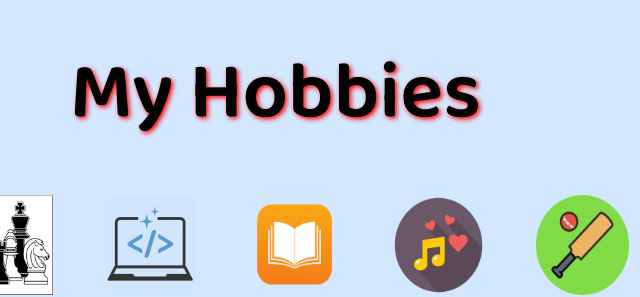
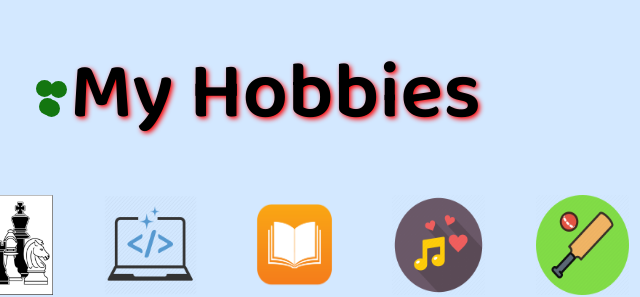
Before and after one commit to aryamparmar/portfolio, a plain HTML site: page index.html in a window 1280 px wide. Shown: the part 1462-1759 px from the top of the page, 391-1031 px from the left. Drawn offline with Linux system fonts and the light colour scheme; a web font is replaced by a local one.

Commit message:
Update index.html

```diff
--- a/index.html
+++ b/index.html
@@ -11,7 +11,7 @@
     <link rel="preconnect" href="https://fonts.googleapis.com">
 <link rel="preconnect" href="https://fonts.gstatic.com" crossorigin>
 <link href="https://fonts.googleapis.com/css2?family=Mochiy+Pop+P+One&display=swap" rel="stylesheet">
-    <title>About Aryam</title>
+    <title>Portfolio</title>
     <style>
         *{
             background-color:#d3e8ff;
@@ -254,6 +254,7 @@
             display: inline-block;
             font-size: 20px;
             font-size: 120%;
+            /* text-align: center; */
 
         }
         .buttonForSkill{
@@ -265,15 +266,16 @@
             top: 275px;
             top: 190px;
             left: 10%;
-             width: 200px;
-             width: 7%;
-             width: 6%;
-             padding: 1px 1px 0px 3%;
+            width: 200px;
+            width: 7%;
+            width: 6%;
+            padding: 1px 1px 0px 3%;
 
             display: inline-block;
             font-size: 20px;
             font-size: 120%;
 
+            /* text-align: center; */
         }
         .container img{
             /* position: fixed; */
@@ -459,6 +461,98 @@
             left: -50px;
             /* top: 1000px; */
         }
+        .enjoy1{
+            /* border: 2px solid red; */
+            height: 17px;
+            width: 17px;
+            position: relative;
+            border-radius: 50%;
+            bottom: 200px;
+            /* left: 300px; */
+            left: 33%;
+            animation-name: enjoy1;
+            animation-duration: 3s;
+            animation-iteration-count: infinite;
+            display: inline-block;
+        }
+        .enjoy2{
+            /* border: 2px solid red; */
+            height: 17px;
+            width: 17px;
+            position: relative;
+            border-radius: 50%;
+            bottom: 200px;
+            /* left: 300px; */
+            left: 33%;
+            animation-name: enjoy2;
+            animation-duration: 3s;
+            animation-iteration-count: infinite;
+           display: inline-block;
+        }
+        .enjoy3{
+            /* border: 2px solid red; */
+            height: 17px;
+            width: 17px;
+            position: relative;
+            border-radius: 50%;
+            bottom: 200px;
+            /* left: 300px; */
+            left: 33%;
+            animation-name: enjoy3;
+            animation-duration: 3s;
+            animation-iteration-count: infinite;
+           display: inline-block;
+
+        }
+        .enjoy4{
+            /* border: 2px solid red; */
+            height: 17px;
+            width: 17px;
+            position: relative;
+            border-radius: 50%;
+            bottom: 200px;
+            /* left: 300px; */
+            left: 33%;
+            animation-name: enjoy4;
+            animation-duration: 3s;
+            animation-iteration-count: infinite;
+           display: inline-block;
+
+        }
+        @keyframes enjoy1 {
+            0%{background-color: red; left:34% ; bottom: 140px;}
+            25%{background-color: orange; left:33% ; bottom: 140px;}
+            50%{background-color: rgb(255, 0, 212); left:33% ; bottom: 120px;}
+            75%{background-color: green; left:34% ; bottom: 120px;}
+            100%{background-color: red; left:34% ; bottom: 140px;}
+        }
+        @keyframes enjoy2 {
+            0%{background-color: red; left:31.5% ; bottom: 140px;}
+            25%{background-color: orange; left:31.5% ; bottom: 120px;}
+            50%{background-color: rgb(255, 0, 212); left:32.8% ; bottom: 120px;}
+            75%{background-color: green; left:32.8% ; bottom: 140px;}
+            100%{background-color: red; left:31.5% ; bottom: 140px;}
+        }
+        @keyframes enjoy3 {
+            0%{background-color: red; left:30% ; bottom: 120px;}
+            25%{background-color: orange; left:31.5% ; bottom: 120px;}
+            50%{background-color: rgb(255, 0, 212); left:31.5% ; bottom: 140px;}
+            75%{background-color: green; left:30% ; bottom: 140px;}
+            100%{background-color: red; left:30% ; bottom: 120px;}
+        }
+        @keyframes enjoy4 {
+            0%{background-color: red; left:30% ; bottom: 120px;}
+            25%{background-color: orange; left:30% ; bottom: 140px;}
+            50%{background-color: rgb(255, 0, 212); left:28.7% ; bottom: 140px;}
+            75%{background-color: green; left:28.7% ; bottom: 120px;}
+            100%{background-color: red; left:30% ; bottom: 120px;}
+            /* 0%{background-color: red; left:31% ; bottom: 110px;}
+            25%{background-color: red; left:31% ; bottom: 150px;}
+            50%{background-color: red; left:29% ; bottom: 150px;}
+            75%{background-color: red; left:29% ; bottom: 110px;}
+            100%{background-color: red; left:31% ; bottom: 110px;} */
+        }
+
 
         @keyframes example {
              0%   {background-color:red; left:0px; top:70px;}
@@ -508,6 +602,27 @@
              50%  {background-color:blue; left:200px; top:200px;}
              75%  {background-color:green; left:0px; top:200px;}
              100% {background-color:red; left:0px; top:0px;} */
+           }
+           @media screen and (max-width:1154px) {
+
+            .enjoy1{
+
+           display: none;
+       }
+       .enjoy2{
+
+          display: none;
+       }
+       .enjoy3{
+
+          display: none;
+
+       }
+       .enjoy4{
+           display: none;
+
+
+       }
            }
         @media screen and (max-width:764px) {
             p {
@@ -951,6 +1066,26 @@
             top: -10px;
             /* left: -500px; */
         }
+        .enjoy1{
+
+            display: none;
+        }
+        .enjoy2{
+
+           display: none;
+        }
+        .enjoy3{
+
+           display: none;
+
+        }
+        .enjoy4{
+            display: none;
+
+
+        }
+
+
         }
         /* .skills h1{
           color: rgb(255, 166, 0);
@@ -1004,7 +1139,7 @@
         </h2>
         <p>
             I am Aryam . Currently in Netaji Subhas University of Technology in ECE branch in first semester.
-            Exploring new fields include CP , Web Dev . Tring my best to achieve my goals :)
+            Exploring new fields include CP , Web Dev . Trying my best to achieve my goals :)
             <!-- I am Aryam . Currently in NSUT ECE branch in first semester.
             Exploring new fields include CP , Web Dev . Tring my best to achieve my goals. -->
         </p>
@@ -1083,6 +1218,13 @@
         </div>
     </div>
     <div id="myskill"></div>
+    <div class="enjoy1"></div>
+    <div class="enjoy2"></div>
+    <div class="enjoy3"></div>
+    <div class="enjoy4">
+
+    </div>
+
     <div class="end_division"></div>
 </body>
 <script>
```
